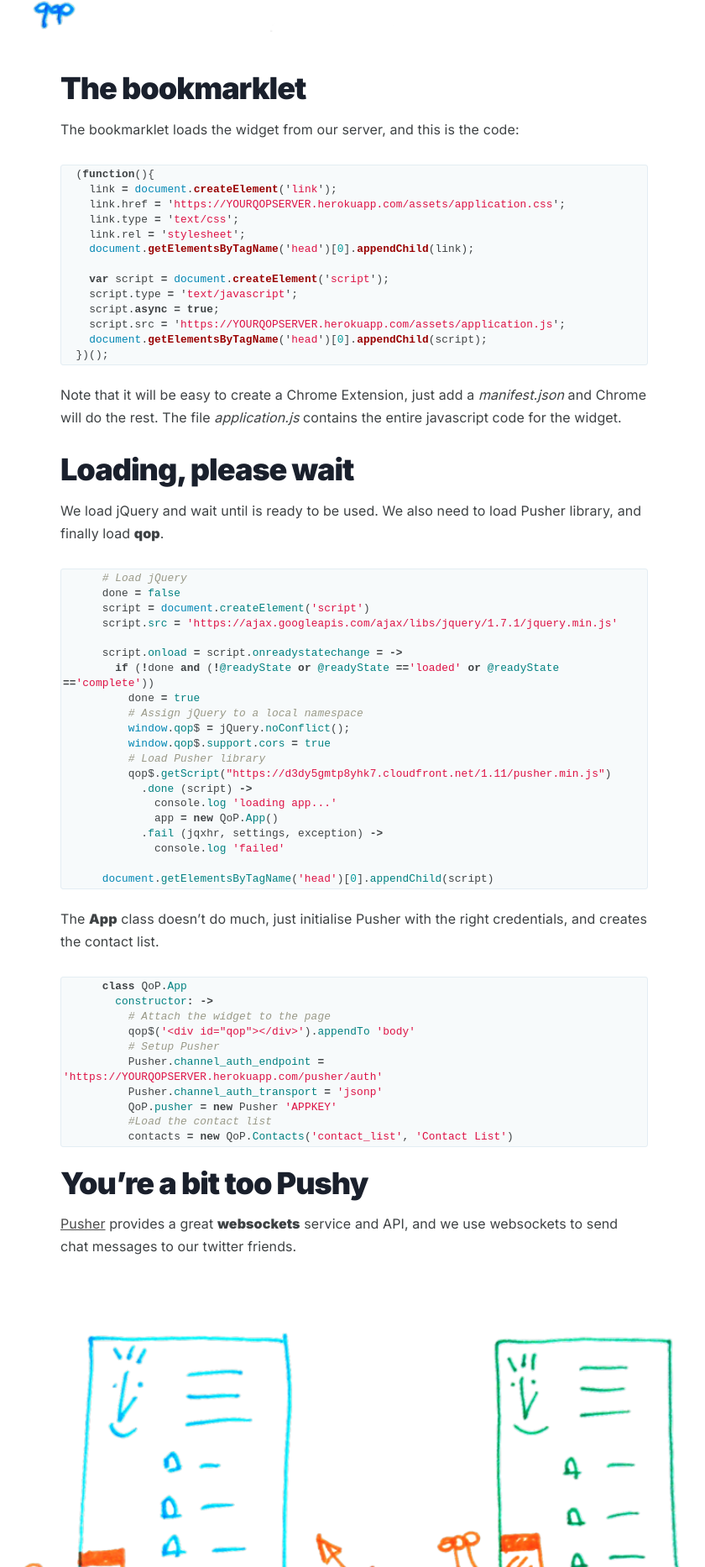
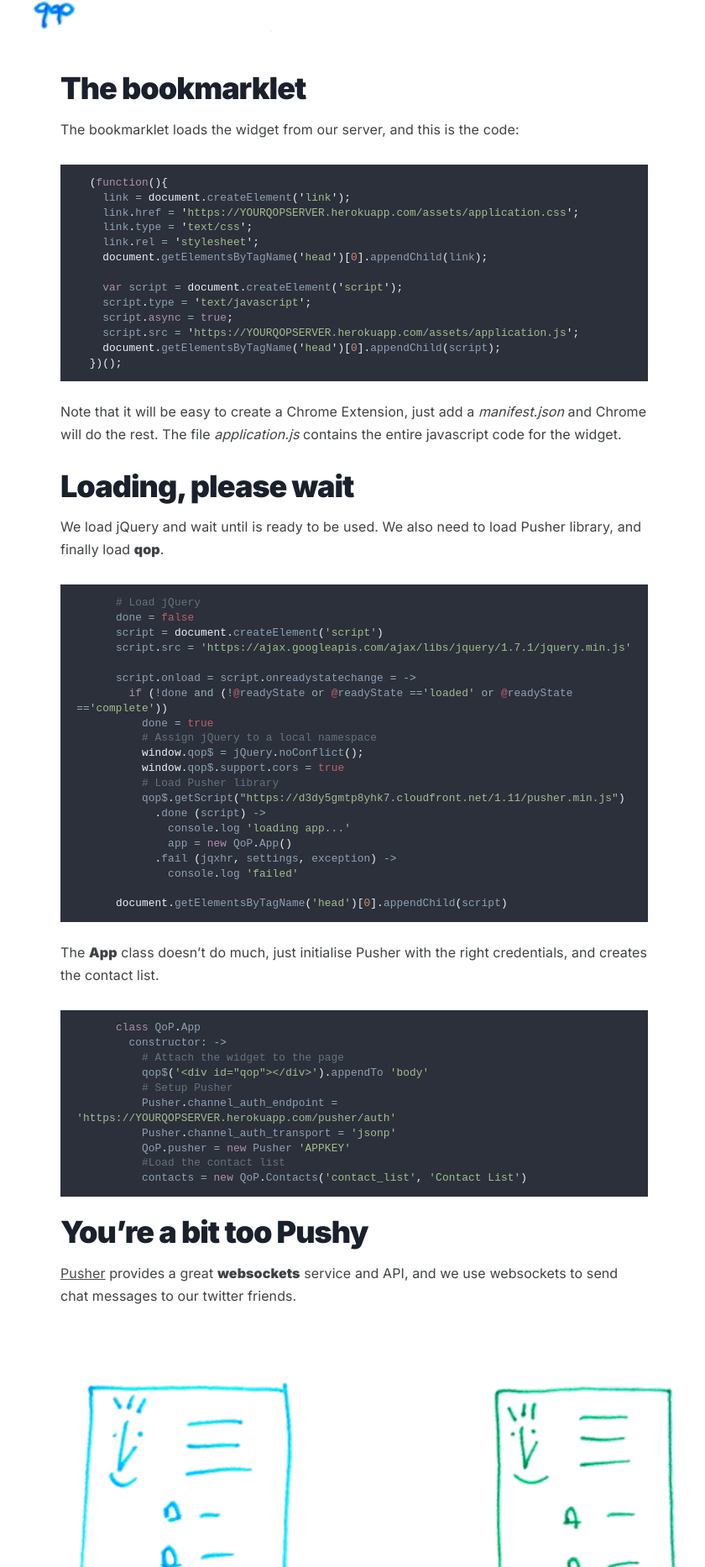
Before and after one commit to rosario/rosario.github.com, a Jekyll site: the page built from _posts/2012-05-19-chatting-on-twitter-with-pusher.md, in a window 1280 px wide. Shown: the part 1912-3778 px from the top of the page at 84% size, without its empty margins (218-1058 px from the left). Built offline with Jekyll 4.4.1, drawn with Linux system fonts in a browser that asks for light colours.

Commit message:
update color scheme for syntax highlight

```diff
--- /dev/null
+++ b/_sass/_ocean_dark.scss
@@ -0,0 +1,74 @@
+/*
+
+    Name:       Base16 Ocean Dark
+    Author:     Chris Kempson (http://chriskempson.com)
+
+    Pygments template by Jan T. Sott (https://github.com/idleberg)
+    Created with Base16 Builder by Chris Kempson (https://github.com/chriskempson/base16-builder)
+
+*/
+.highlight .hll { background-color: #4f5b66 }
+.highlight  { background: #2b303b; color: #eff1f5 }
+.highlight .c { color: #65737e } /* Comment */
+.highlight .err { color: #bf616a } /* Error */
+.highlight .k { color: #b48ead } /* Keyword */
+.highlight .l { color: #d08770 } /* Literal */
+.highlight .n { color: #eff1f5 } /* Name */
+.highlight .o { color: #96b5b4 } /* Operator */
+.highlight .p { color: #eff1f5 } /* Punctuation */
+.highlight .cm { color: #65737e } /* Comment.Multiline */
+.highlight .cp { color: #65737e } /* Comment.Preproc */
+.highlight .c1 { color: #65737e } /* Comment.Single */
+.highlight .cs { color: #65737e } /* Comment.Special */
+.highlight .gd { color: #bf616a } /* Generic.Deleted */
+.highlight .ge { font-style: italic } /* Generic.Emph */
+.highlight .gh { color: #eff1f5; font-weight: bold } /* Generic.Heading */
+.highlight .gi { color: #a3be8c } /* Generic.Inserted */
+.highlight .gp { color: #65737e; font-weight: bold } /* Generic.Prompt */
+.highlight .gs { font-weight: bold } /* Generic.Strong */
+.highlight .gu { color: #96b5b4; font-weight: bold } /* Generic.Subheading */
+.highlight .kc { color: #b48ead } /* Keyword.Constant */
+.highlight .kd { color: #b48ead } /* Keyword.Declaration */
+.highlight .kn { color: #96b5b4 } /* Keyword.Namespace */
+.highlight .kp { color: #b48ead } /* Keyword.Pseudo */
+.highlight .kr { color: #b48ead } /* Keyword.Reserved */
+.highlight .kt { color: #ebcb8b } /* Keyword.Type */
+.highlight .ld { color: #a3be8c } /* Literal.Date */
+.highlight .m { color: #d08770 } /* Literal.Number */
+.highlight .s { color: #a3be8c } /* Literal.String */
+.highlight .na { color: #8fa1b3 } /* Name.Attribute */
+.highlight .nb { color: #eff1f5 } /* Name.Builtin */
+.highlight .nc { color: #ebcb8b } /* Name.Class */
+.highlight .no { color: #bf616a } /* Name.Constant */
+.highlight .nd { color: #96b5b4 } /* Name.Decorator */
+.highlight .ni { color: #eff1f5 } /* Name.Entity */
+.highlight .ne { color: #bf616a } /* Name.Exception */
+.highlight .nf { color: #8fa1b3 } /* Name.Function */
+.highlight .nl { color: #eff1f5 } /* Name.Label */
+.highlight .nn { color: #ebcb8b } /* Name.Namespace */
+.highlight .nx { color: #8fa1b3 } /* Name.Other */
+.highlight .py { color: #eff1f5 } /* Name.Property */
+.highlight .nt { color: #96b5b4 } /* Name.Tag */
+.highlight .nv { color: #bf616a } /* Name.Variable */
+.highlight .ow { color: #96b5b4 } /* Operator.Word */
+.highlight .w { color: #eff1f5 } /* Text.Whitespace */
+.highlight .mf { color: #d08770 } /* Literal.Number.Float */
+.highlight .mh { color: #d08770 } /* Literal.Number.Hex */
+.highlight .mi { color: #d08770 } /* Literal.Number.Integer */
+.highlight .mo { color: #d08770 } /* Literal.Number.Oct */
+.highlight .sb { color: #a3be8c } /* Literal.String.Backtick */
+.highlight .sc { color: #eff1f5 } /* Literal.String.Char */
+.highlight .sd { color: #65737e } /* Literal.String.Doc */
+.highlight .s2 { color: #a3be8c } /* Literal.String.Double */
+.highlight .se { color: #d08770 } /* Literal.String.Escape */
+.highlight .sh { color: #a3be8c } /* Literal.String.Heredoc */
+.highlight .si { color: #d08770 } /* Literal.String.Interpol */
+.highlight .sx { color: #a3be8c } /* Literal.String.Other */
+.highlight .sr { color: #a3be8c } /* Literal.String.Regex */
+.highlight .s1 { color: #a3be8c } /* Literal.String.Single */
+.highlight .ss { color: #a3be8c } /* Literal.String.Symbol */
+.highlight .bp { color: #eff1f5 } /* Name.Builtin.Pseudo */
+.highlight .vc { color: #bf616a } /* Name.Variable.Class */
+.highlight .vg { color: #bf616a } /* Name.Variable.Global */
+.highlight .vi { color: #bf616a } /* Name.Variable.Instance */
+.highlight .il { color: #d08770 } /* Literal.Number.Integer.Long */
--- /dev/null
+++ b/_sass/_solarized_dark.scss
@@ -0,0 +1,74 @@
+/*
+
+    Name:       Base16 Solarized Dark
+    Author:     Ethan Schoonover (http://ethanschoonover.com/solarized)
+
+    Pygments template by Jan T. Sott (https://github.com/idleberg)
+    Created with Base16 Builder by Chris Kempson (https://github.com/chriskempson/base16-builder)
+
+*/
+.highlight .hll { background-color: #586e75 }
+.highlight  { background: #002b36; color: #fdf6e3 }
+.highlight .c { color: #657b83 } /* Comment */
+.highlight .err { color: #dc322f } /* Error */
+.highlight .k { color: #6c71c4 } /* Keyword */
+.highlight .l { color: #cb4b16 } /* Literal */
+.highlight .n { color: #fdf6e3 } /* Name */
+.highlight .o { color: #2aa198 } /* Operator */
+.highlight .p { color: #fdf6e3 } /* Punctuation */
+.highlight .cm { color: #657b83 } /* Comment.Multiline */
+.highlight .cp { color: #657b83 } /* Comment.Preproc */
+.highlight .c1 { color: #657b83 } /* Comment.Single */
+.highlight .cs { color: #657b83 } /* Comment.Special */
+.highlight .gd { color: #dc322f } /* Generic.Deleted */
+.highlight .ge { font-style: italic } /* Generic.Emph */
+.highlight .gh { color: #fdf6e3; font-weight: bold } /* Generic.Heading */
+.highlight .gi { color: #859900 } /* Generic.Inserted */
+.highlight .gp { color: #657b83; font-weight: bold } /* Generic.Prompt */
+.highlight .gs { font-weight: bold } /* Generic.Strong */
+.highlight .gu { color: #2aa198; font-weight: bold } /* Generic.Subheading */
+.highlight .kc { color: #6c71c4 } /* Keyword.Constant */
+.highlight .kd { color: #6c71c4 } /* Keyword.Declaration */
+.highlight .kn { color: #2aa198 } /* Keyword.Namespace */
+.highlight .kp { color: #6c71c4 } /* Keyword.Pseudo */
+.highlight .kr { color: #6c71c4 } /* Keyword.Reserved */
+.highlight .kt { color: #b58900 } /* Keyword.Type */
+.highlight .ld { color: #859900 } /* Literal.Date */
+.highlight .m { color: #cb4b16 } /* Literal.Number */
+.highlight .s { color: #859900 } /* Literal.String */
+.highlight .na { color: #268bd2 } /* Name.Attribute */
+.highlight .nb { color: #fdf6e3 } /* Name.Builtin */
+.highlight .nc { color: #b58900 } /* Name.Class */
+.highlight .no { color: #dc322f } /* Name.Constant */
+.highlight .nd { color: #2aa198 } /* Name.Decorator */
+.highlight .ni { color: #fdf6e3 } /* Name.Entity */
+.highlight .ne { color: #dc322f } /* Name.Exception */
+.highlight .nf { color: #268bd2 } /* Name.Function */
+.highlight .nl { color: #fdf6e3 } /* Name.Label */
+.highlight .nn { color: #b58900 } /* Name.Namespace */
+.highlight .nx { color: #268bd2 } /* Name.Other */
+.highlight .py { color: #fdf6e3 } /* Name.Property */
+.highlight .nt { color: #2aa198 } /* Name.Tag */
+.highlight .nv { color: #dc322f } /* Name.Variable */
+.highlight .ow { color: #2aa198 } /* Operator.Word */
+.highlight .w { color: #fdf6e3 } /* Text.Whitespace */
+.highlight .mf { color: #cb4b16 } /* Literal.Number.Float */
+.highlight .mh { color: #cb4b16 } /* Literal.Number.Hex */
+.highlight .mi { color: #cb4b16 } /* Literal.Number.Integer */
+.highlight .mo { color: #cb4b16 } /* Literal.Number.Oct */
+.highlight .sb { color: #859900 } /* Literal.String.Backtick */
+.highlight .sc { color: #fdf6e3 } /* Literal.String.Char */
+.highlight .sd { color: #657b83 } /* Literal.String.Doc */
+.highlight .s2 { color: #859900 } /* Literal.String.Double */
+.highlight .se { color: #cb4b16 } /* Literal.String.Escape */
+.highlight .sh { color: #859900 } /* Literal.String.Heredoc */
+.highlight .si { color: #cb4b16 } /* Literal.String.Interpol */
+.highlight .sx { color: #859900 } /* Literal.String.Other */
+.highlight .sr { color: #859900 } /* Literal.String.Regex */
+.highlight .s1 { color: #859900 } /* Literal.String.Single */
+.highlight .ss { color: #859900 } /* Literal.String.Symbol */
+.highlight .bp { color: #fdf6e3 } /* Name.Builtin.Pseudo */
+.highlight .vc { color: #dc322f } /* Name.Variable.Class */
+.highlight .vg { color: #dc322f } /* Name.Variable.Global */
+.highlight .vi { color: #dc322f } /* Name.Variable.Instance */
+.highlight .il { color: #cb4b16 } /* Literal.Number.Integer.Long */
--- a/assets/css/main.scss
+++ b/assets/css/main.scss
@@ -10,5 +10,5 @@
 
 // Import partials from `sass_dir` (defaults to `_sass`)
 @import
-	"syntax"
+	"ocean_dark"
 ;
--- a/assets/css/screen.css
+++ b/assets/css/screen.css
@@ -337,17 +337,19 @@
 pre {
     -moz-box-sizing: border-box;
     box-sizing: border-box;
+    border-radius: 0.3em;
+    padding: 1em 1.5em;
     margin: 0 0 1.75em 0;
-    border: #E3EDF3 1px solid;
+    /* border: #E3EDF3 1px solid; */
     width: 100%;
-    padding: 2px;
+    /* padding: 2px; */
     font-family: Inconsolata, monospace, sans-serif;
     font-size: 0.8em;
     line-height:1.4;
     white-space: pre;
     overflow: auto;
-    background: #F7FAFB;
-    border-radius: 3px;
+    /* background: #F7FAFB; */
+    /* border-radius: 3px; */
 }
 
 pre code, tt {
```
